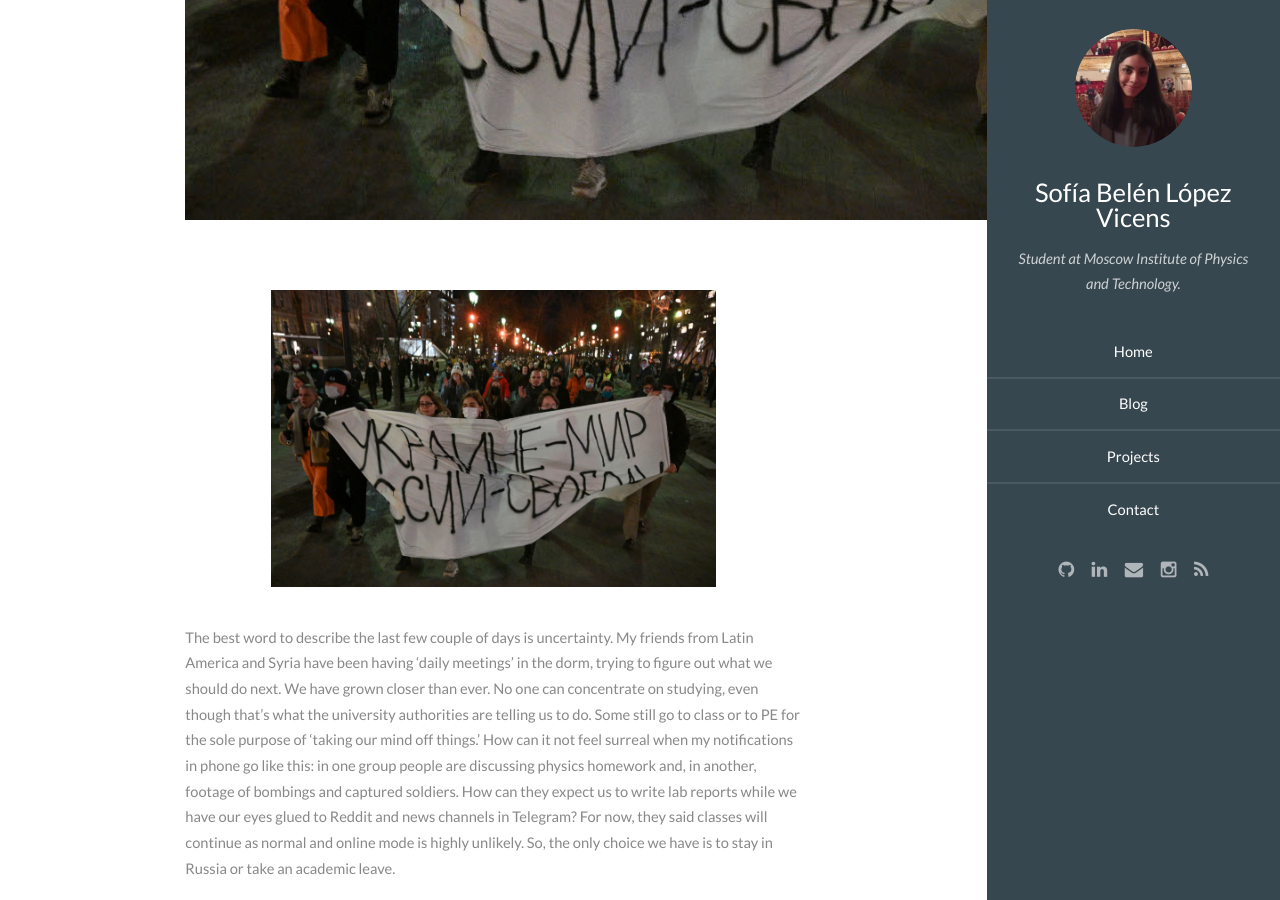
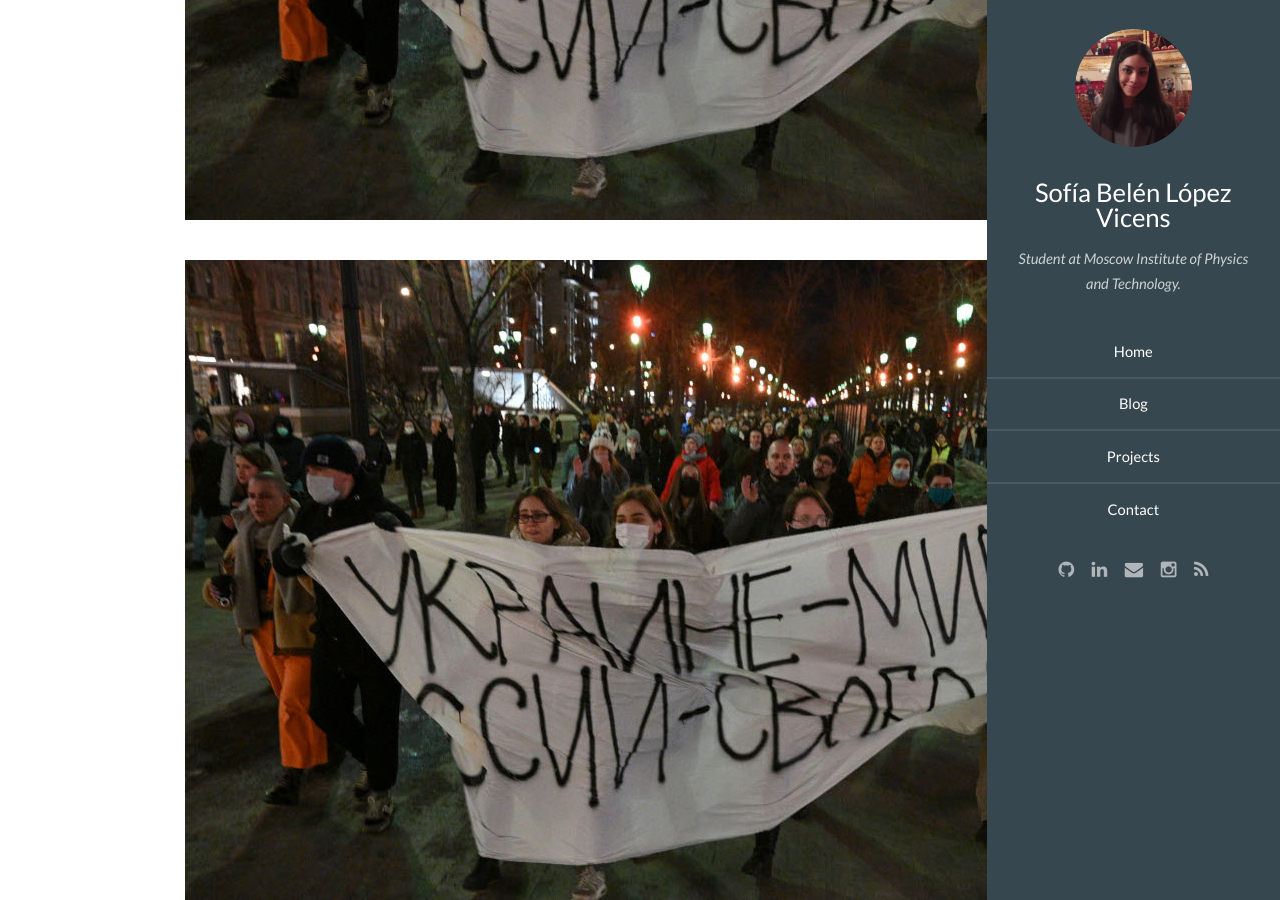
Before and after one commit to sofiabelen/sofiabelen.github.io, a Jekyll site: the page built from _posts/blog/2022-03-02-beginnings-hide-behind-ends.md, in a window 1280 px wide and 900 px high, scrolled down 1155 px. Built offline with Jekyll 4.4.1, drawn with Linux system fonts in a browser that asks for light colours; Markdown is read by kramdown in place of the engine named in the settings; comment, search, counter and statistics services are not loaded.

Commit message:
Debugging

```diff
--- a/_posts/blog/2022-03-02-beginnings-hide-behind-ends.md
+++ b/_posts/blog/2022-03-02-beginnings-hide-behind-ends.md
@@ -10,6 +10,8 @@
 Life feels surreal today. Only a few days ago my biggest worry was not being able to meet university deadlines, now I wake up everyday to terrifying videos and news of people in Ukraine being attacked, whole cities destroyed, lives torn apart. Today is the fourth day since the start of the war, and it's truly heartbreaking to watch. There are anti-war protests going on in all major Russian cities: 'Нет войне!' they chant, which means 'No to war!' It's clear this isn't a decision made by the Russian people, but it's them that take the punishment for the actions of their leader. It saddens me greatly to see academic ties broken, Russian students and scientists abroad being expelled and fired from universities. It reminds of the Iron Curtain, or at least that's what this situation screams to me as a foreigner. I don't want to get into politics, but my heart goes out to those watching their homes turn into warzones.
 
 ![](/images/anti-war-protest.jpg)
+
+<img src="/images/anti-war-protest.jpg">
 
 <center>
 <figure style='padding: 30px'>
```
